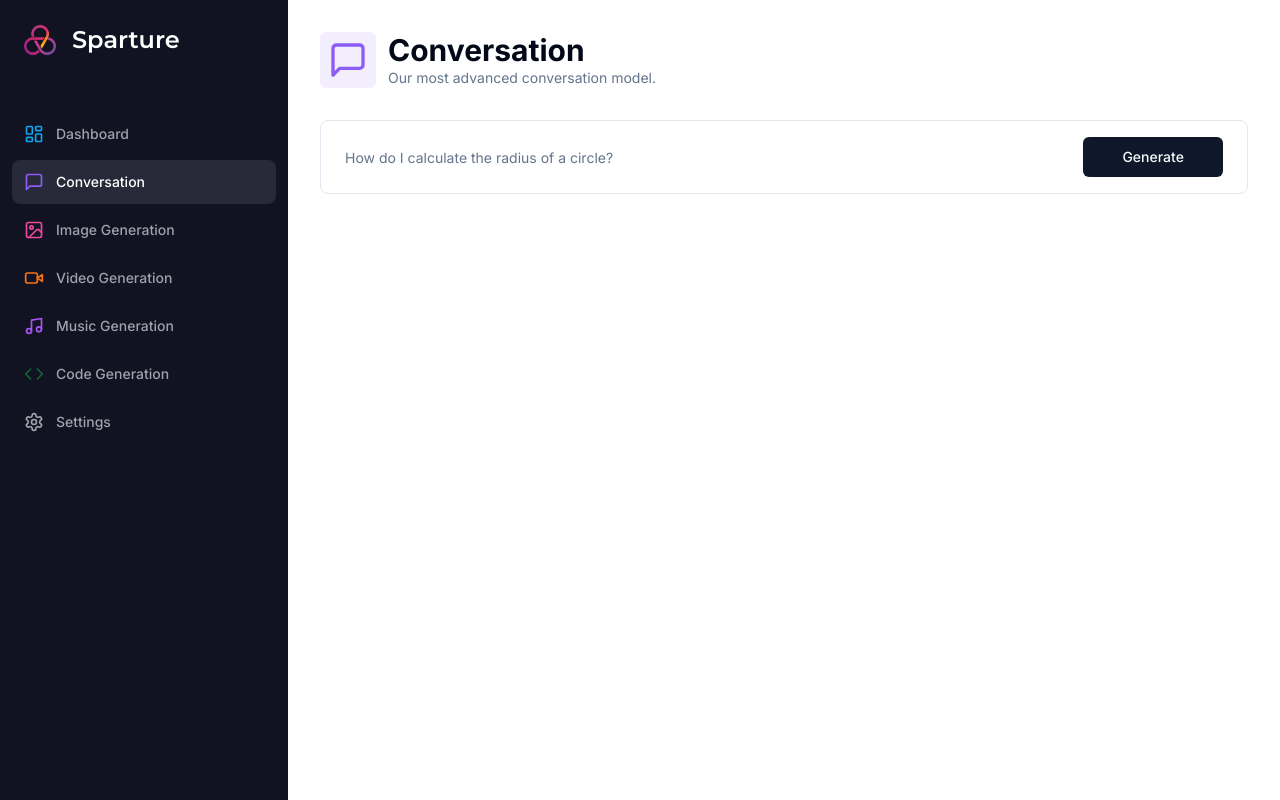
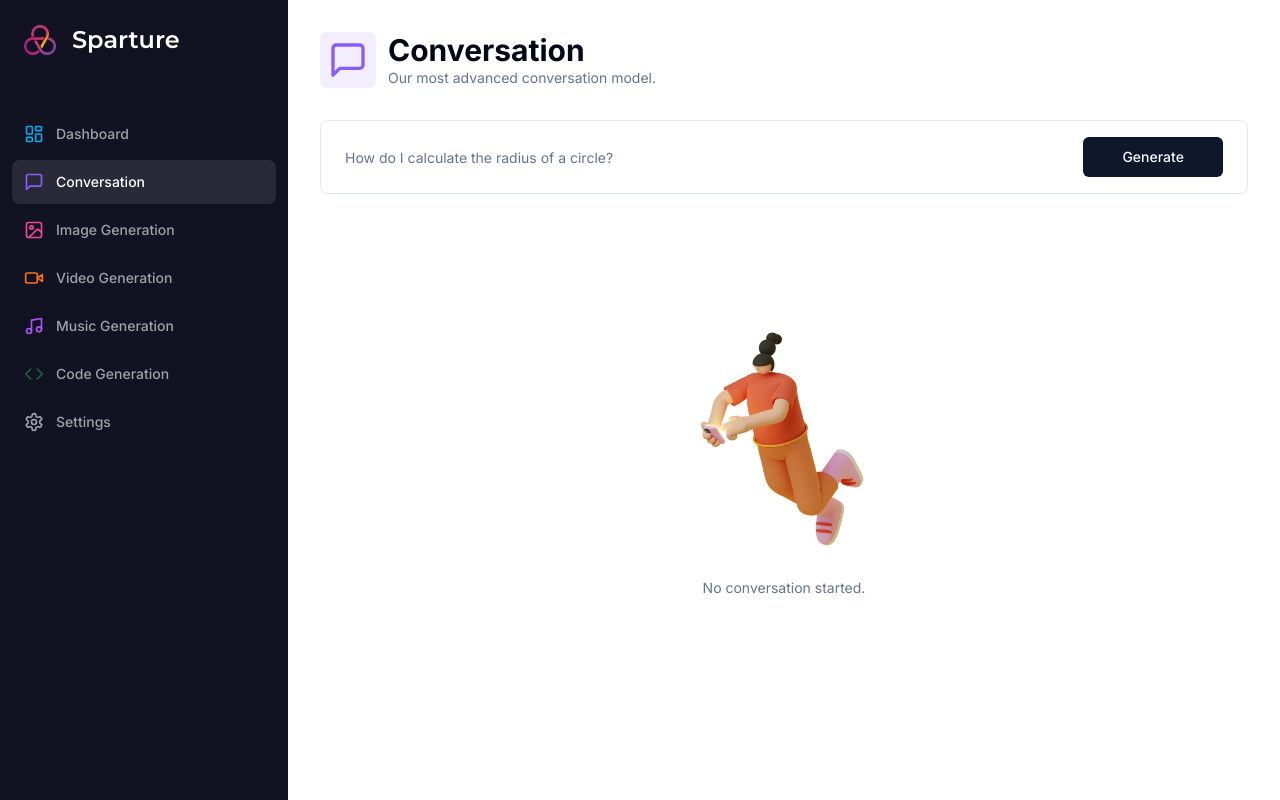
Before and after one commit to rejaulrasel/AI-Saas-Project, a Next.js app: page /conversation in a window 1280 px wide. Built offline with nearby package versions, Linux system fonts and the light colour scheme.

Commit message:
added empty conversation and loading UI

```diff
--- a/app/(dashboard)/(routes)/conversation/page.tsx
+++ b/app/(dashboard)/(routes)/conversation/page.tsx
@@ -13,6 +13,8 @@
 import { useRouter } from "next/navigation";
 import { useState } from "react";
 import { ChatCompletionRequestMessage } from "openai";
+import { Empty } from "@/components/empty";
+import { Loader } from "@/components/loader";
 
 
 const ConversationPage = () => {
@@ -98,6 +100,15 @@
                     </Form>
                 </div>
                 <div className="space-y-4 mt-4">
+                {isLoading && (
+            <div className="p-8 rounded-lg w-full flex items-center justify-center bg-muted">
+              <Loader />
+            </div>
+          )}
+
+                {messages.length === 0 && !isLoading && (
+            <Empty label="No conversation started." />
+          )}
                     <div className="flex flex-col-reverse gap-y-4">
                     {messages.map((message) => (
                         <div key={message.content}>
--- /dev/null
+++ b/components/empty.tsx
@@ -0,0 +1,21 @@
+import Image from "next/image";
+
+
+interface EmptyProps {
+  label: string;
+}
+
+export const Empty = ({
+  label
+}: EmptyProps) => {
+  return (
+    <div className="h-full p-20 flex flex-col items-center justify-center">
+      <div className="relative h-72 w-72">
+        <Image src="/empty.png" fill alt="Empty" />
+      </div>
+      <p className="text-muted-foreground text-sm text-center">
+        {label}
+      </p>
+    </div>
+  );
+};
--- /dev/null
+++ b/components/loader.tsx
@@ -0,0 +1,18 @@
+import Image from "next/image"
+
+export const Loader = () => {
+  return (
+    <div className="h-full flex flex-col gap-y-4 items-center justify-center">
+      <div className="w-10 h-10 relative animate-spin">
+        <Image
+          alt="Logo"
+          src="/logo.png"
+          fill
+        />
+      </div>
+      <p className="text-sm text-muted-foreground">
+        Sparture is thinking...
+      </p>
+    </div>
+  );
+};
```
Also changed, not shown: public/empty.png (added).
